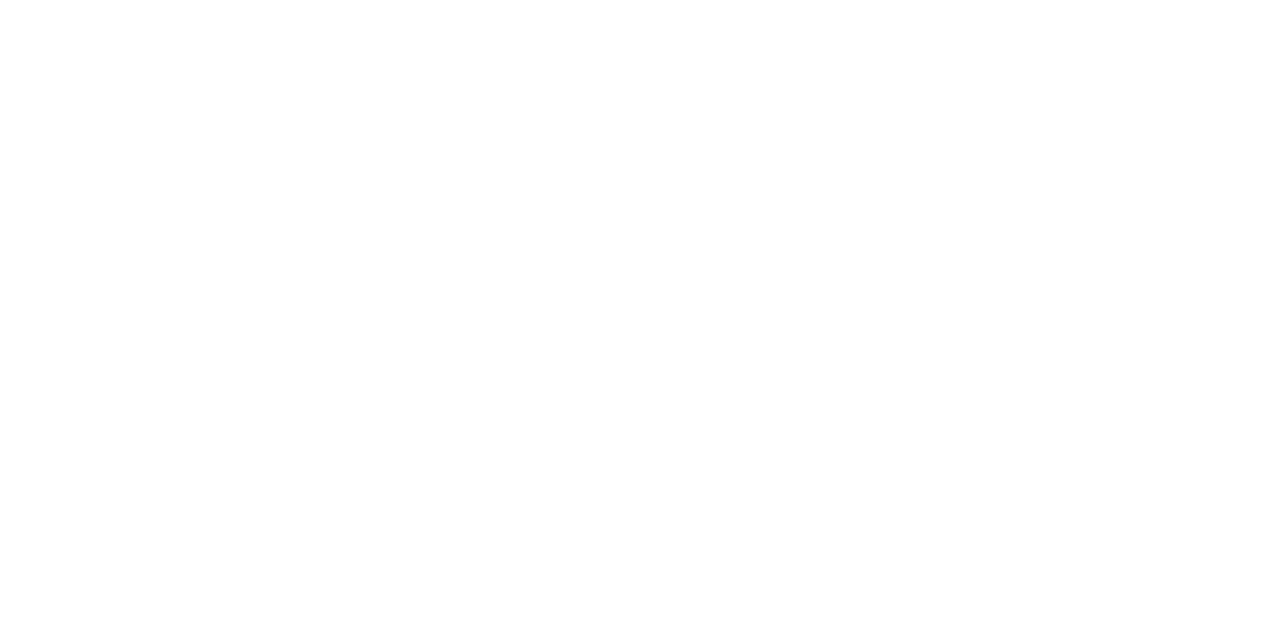
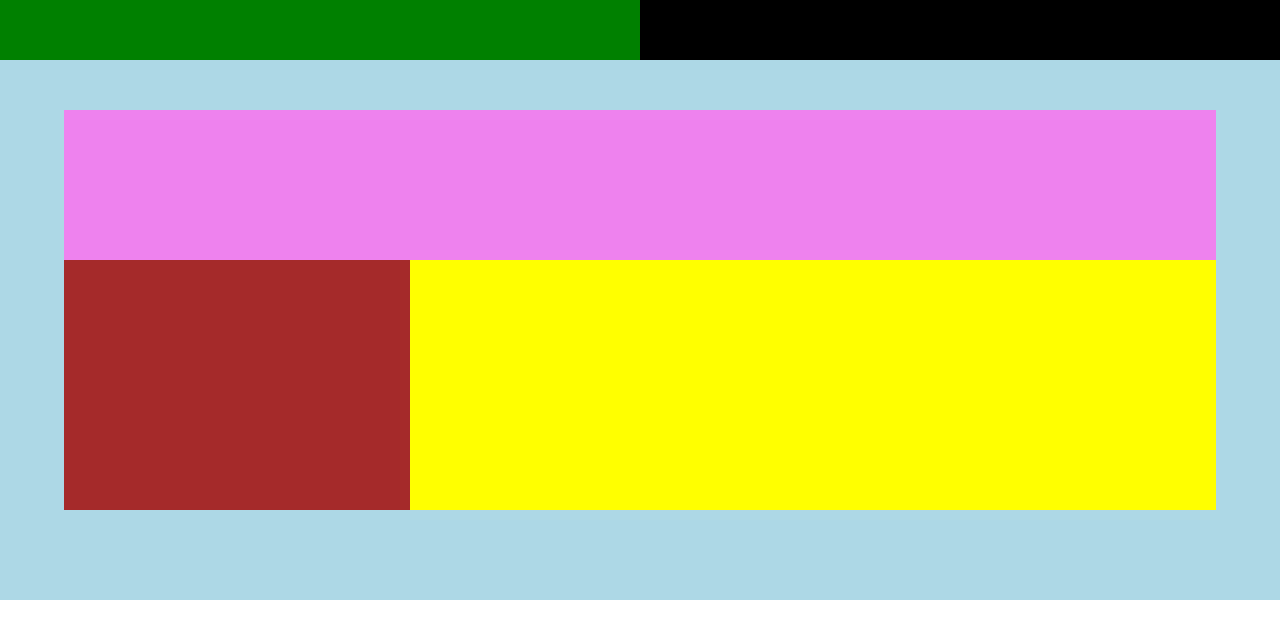
Before and after one commit to FabioBabaglioni/htmlcss-dropbox, a plain HTML site: page index.html in a window 1280 px wide. Drawn offline with Linux system fonts and the light colour scheme.

Commit message:
macrostruttura header

```diff
--- a/css/style.css
+++ b/css/style.css
@@ -1,10 +1,96 @@
+/* regole generali */
+
 *{
     padding: 0;
     margin: 0;
     box-sizing: border-box;
 }
 
+/* regole generali body */
+
 body{
     font-family: 'Open Sans', sans-serif;
     font-size: 20px;
 }
+
+
+
+/* regole header */
+    .conteiner-header{
+        height: 60px;
+        width: 100%;
+        z-index: 500;
+        position: fixed;
+
+        /* DEBUG */
+        background-color: red;
+    }
+    .conteiner-flex{
+        display: flex;
+        justify-content: space-between;
+        align-items: center;
+    }
+
+    #nav-sx{
+        width: 50%;
+        height: 100%;
+        /* DEBUG */
+        background-color: green;
+    }
+
+    #nav-dx{
+        width: 50%;
+        height: 100%;
+        /* DEBUG */
+        background-color: black;
+    }
+
+    #jumbotron{
+        background-color: lightblue;
+        padding-top: 60px;
+
+        /* DEBUG */
+        min-height: 600px;
+        width: 100%;
+    }
+
+    .conteiner-big{
+        width: 90%;
+        margin: 50px auto;
+    }
+
+    #title{
+        height: 150px;
+        width: 100%;
+
+        /* DEBUG */
+        background-color:  violet;
+    }
+
+    .paragrafo{
+        width: 30%;
+
+        /* DEBUG */
+        min-height: 250px;
+        background-color: brown;
+    }
+
+    .image{
+        width: 70%;
+
+        /* DEBUG */
+        min-height: 250px;
+        background-color: yellow;
+    }
+
+
+/* regole generali main */
+
+
+/* regole main */
+
+
+/* regole generali footer */
+
+
+/* regole footer */
--- a/index.html
+++ b/index.html
@@ -14,12 +14,48 @@
 <body>
 
     <!-- intestazione -->
+    <header>
 
-        <!-- logo e nav sx-->
+        <section class="conteiner-header conteiner-flex">
 
-        <!-- login e nav dx -->
+            <!-- logo e nav sx-->
+            <div id="nav-sx">
+
+            </div>
+
+            <!-- login e nav dx -->
+            <div id="nav-dx">
+
+            </div>
+        </section>
 
         <!-- jumbotron -->
+        <section id="jumbotron">
+
+            <div class="conteiner-big">
+
+                <div id="title">
+
+                </div>
+
+                <div class="conteiner-flex">
+                    <div class="paragrafo">
+
+                    </div>
+
+                    <div class="image">
+
+                    </div>
+                </div>
+
+            </div>
+
+        </section>
+
+
+    </header>
+
+
 
     <!-- parte centrale della pagina -->
 
```
